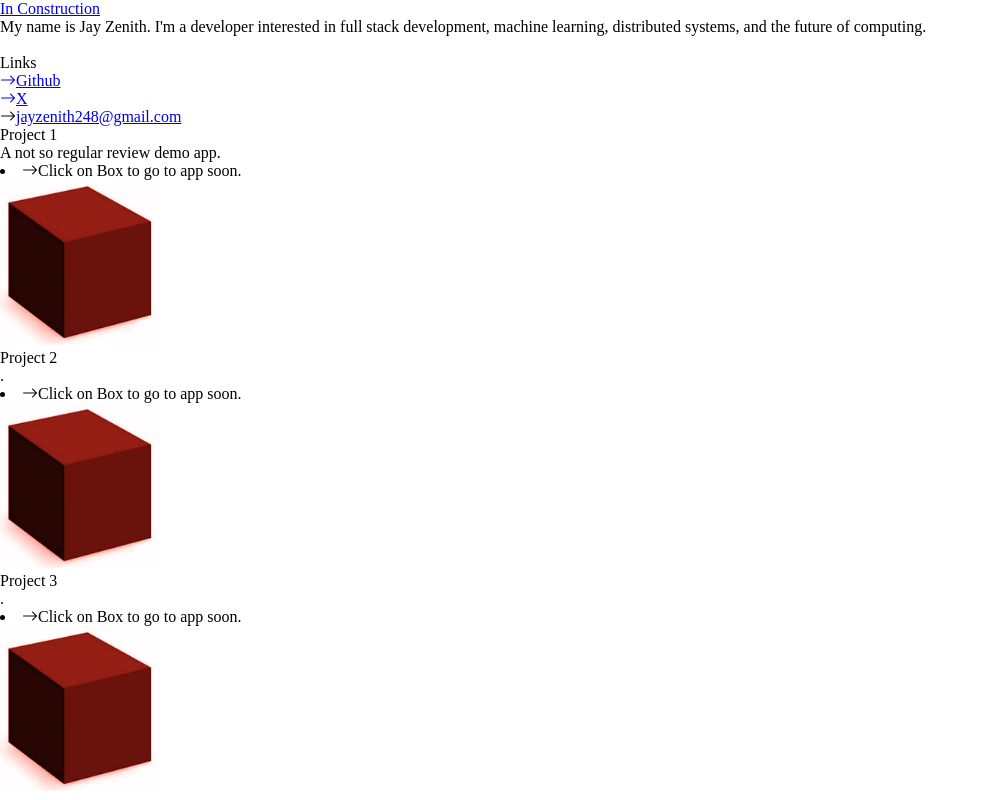
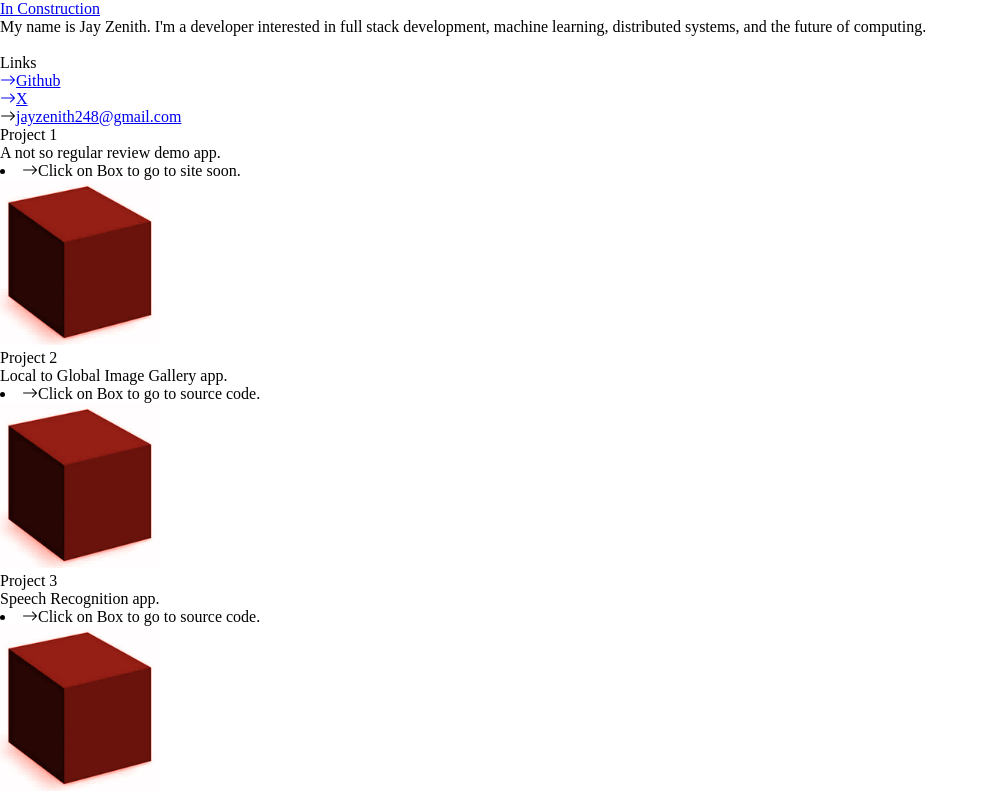
Before and after one commit to JayZenith/portfolio, a React (Create React App) app: page / in a window 1280 px wide. Shown: the whole page, without its empty margins (0-989 px from the left). Built offline with nearby package versions, Linux system fonts and the light colour scheme; a web font is replaced by a local one.

Commit message:
added links

```diff
--- a/src/MainPage.js
+++ b/src/MainPage.js
@@ -48,7 +48,7 @@ function MainPage() {
 
             </div>
             <div className='mt-10 lg:mt-0 flex flex-col lg:items-center  items-center  '>
-                <li className='list-none text-xl '><i class="bi bi-arrow-right"></i>Click on Box to go to app soon.</li>
+                <li className='list-none text-xl '><i class="bi bi-arrow-right"></i>Click on Box to go to site soon.</li>
                 <div className='bg-white w-32 h-32 lg:w-2/4 lg:h-auto mt-0 lg:mt-0'>
                     <a href="http://starfront.s3-website.us-east-2.amazonaws.com" className='underline text-black'><img className='w-full h-full lg:h-full lg:w-full       transition-transform duration-500 ease-in-out  hover:rotate-180'  src={redBox}></img></a>
                 </div>
@@ -61,14 +61,14 @@ function MainPage() {
             <div className='mt-10 lg:mt-0 w-full lg:w-3/4 lg:pl-16 text-xl flex flex-col items-start'>
                 <p className='border-dashed border-b-4  border-black text-black '>Project 2</p>
                 <p className='mt-5 text-black'>
-                    .
+                    Local to Global Image Gallery app.
                 </p>
 
             </div>
             <div className='mt-10 lg:mt-0 flex flex-col lg:items-center  items-center  '>
-                <li className='list-none text-xl '><i class="bi bi-arrow-right"></i>Click on Box to go to app soon.</li>
+                <li className='list-none text-xl '><i class="bi bi-arrow-right"></i>Click on Box to go to source code.</li>
                 <div className='bg-white w-32 h-32 lg:w-2/4 lg:h-auto mt-0 lg:mt-0'>
-                    <a href="http://starfront.s3-website.us-east-2.amazonaws.com" className='underline text-black'><img className='w-full h-full lg:h-full lg:w-full       transition-transform duration-500 ease-in-out  hover:rotate-180'  src={redBox}></img></a>
+                    <a href="https://github.com/JayZenith/TheCollage" className='underline text-black'><img className='w-full h-full lg:h-full lg:w-full       transition-transform duration-500 ease-in-out  hover:rotate-180'  src={redBox}></img></a>
                 </div>
             </div>
         </div>
@@ -80,14 +80,14 @@ function MainPage() {
             <div className='mt-10 lg:mt-0 w-full lg:w-3/4 lg:pl-16 text-xl flex flex-col items-start'>
                 <p className='border-dashed border-b-4  border-black text-black '>Project 3</p>
                 <p className='mt-5 text-black'>
-                    .
+                    Speech Recognition app.
                 </p>
 
             </div>
             <div className='mt-10 lg:mt-0 flex flex-col lg:items-center  items-center  '>
-                <li className='list-none text-xl '><i class="bi bi-arrow-right"></i>Click on Box to go to app soon.</li>
+                <li className='list-none text-xl '><i class="bi bi-arrow-right"></i>Click on Box to go to source code.</li>
                 <div className='bg-white w-32 h-32 lg:w-2/4 lg:h-auto mt-0 lg:mt-0'>
-                    <a href="http://starfront.s3-website.us-east-2.amazonaws.com" className='underline text-black'><img className='w-full h-full lg:h-full lg:w-full       transition-transform duration-500 ease-in-out  hover:rotate-180'  src={redBox}></img></a>
+                    <a href="https://github.com/JayZenith/Speech-To-Text" className='underline text-black'><img className='w-full h-full lg:h-full lg:w-full       transition-transform duration-500 ease-in-out  hover:rotate-180'  src={redBox}></img></a>
                 </div>
             </div>
         </div>
```
